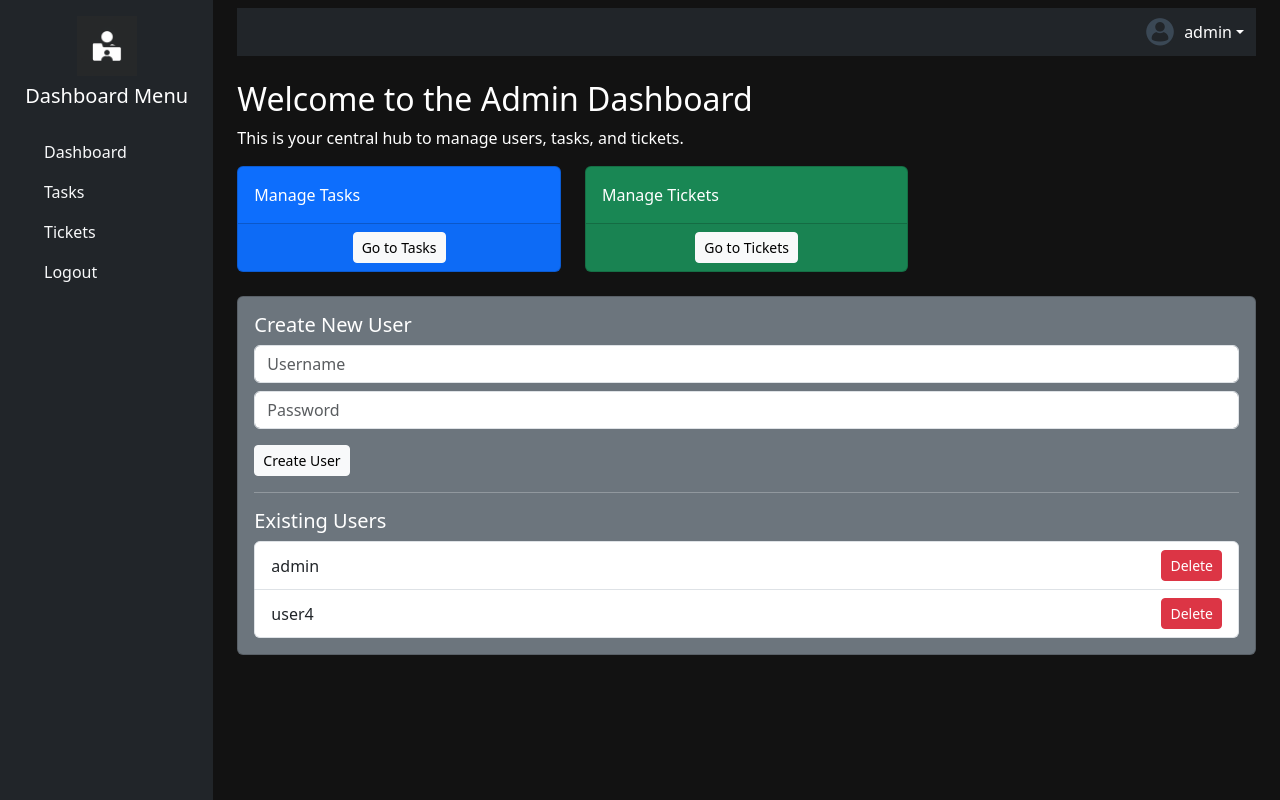
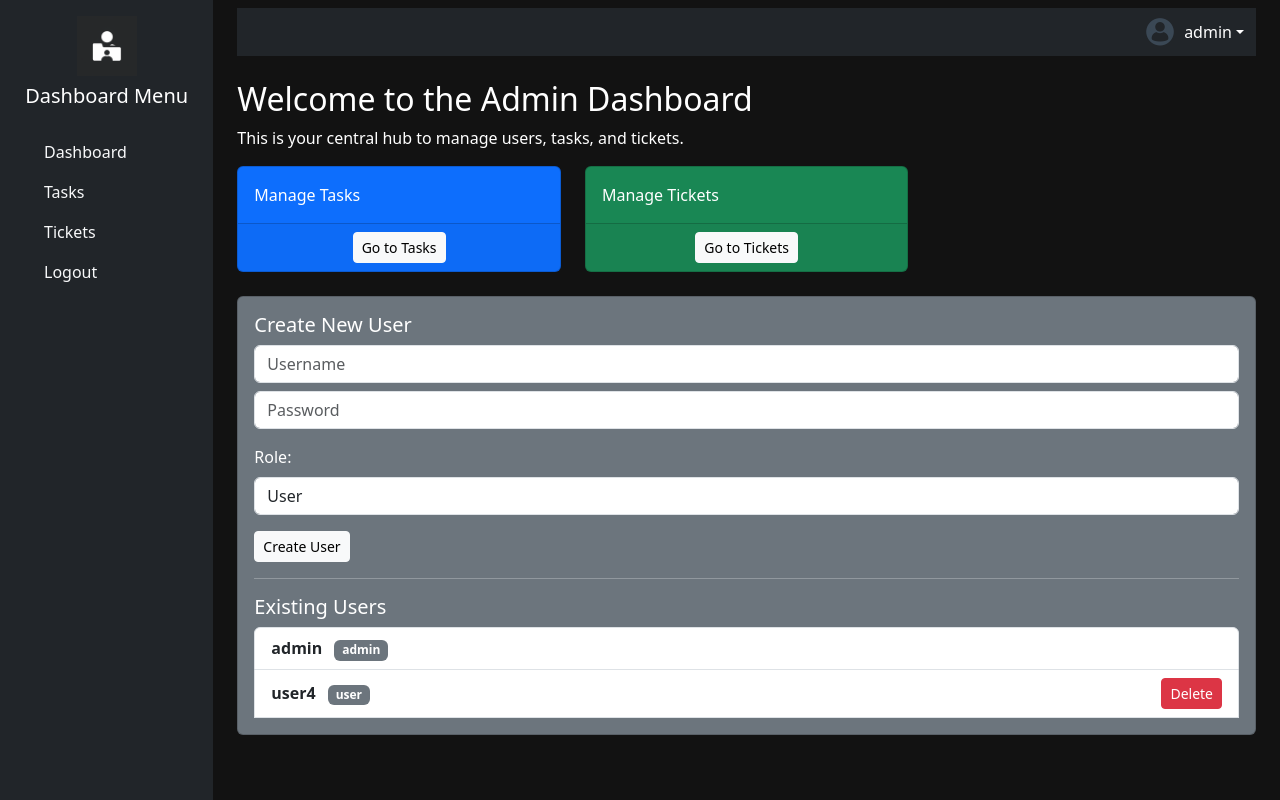
Before and after one commit to achyutvarma/python--task-ticket-management-, a Flask app: page / in a window 1280 px wide. Run offline with Flask 3, Linux system fonts and the light colour scheme; a user stored in the database is signed in.

Commit message:
Update dashboard.html

```diff
--- a/templates/dashboard.html
+++ b/templates/dashboard.html
@@ -70,14 +70,21 @@
                     </div>
                 </div>
 
-                {% if current_user.role == 'admin' %}
+                {% if current_user.role.lower() == 'admin' %}
                 <!-- Admin Only: Create & Delete Users Section -->
                 <div class="card bg-secondary text-white mb-4">
                     <div class="card-body">
                         <h5 class="card-title">Create New User</h5>
                         <form method="POST" action="{{ url_for('create_user') }}">
                             <input type="text" name="username" placeholder="Username" required class="form-control mb-2">
-                            <input type="password" name="password" placeholder="Password" required class="form-control mb-3">
+                            <input type="password" name="password" placeholder="Password" required class="form-control mb-2">
+
+                            <label for="role" class="form-label mt-2">Role:</label>
+                            <select name="role" id="role" class="form-control mb-3" required>
+                                <option value="user">User</option>
+                                <option value="admin">Admin</option>
+                            </select>
+
                             <button type="submit" class="btn btn-light btn-sm">Create User</button>
                         </form>
 
@@ -87,11 +94,40 @@
                         <ul class="list-group text-dark">
                             {% for user in users %}
                             <li class="list-group-item d-flex justify-content-between align-items-center">
-                                {{ user.username }}
-                                <form method="POST" action="{{ url_for('delete_user', user_id=user.id) }}" style="margin: 0;">
-                                    <button type="submit" class="btn btn-danger btn-sm">Delete</button>
-                                </form>
+                                <div>
+                                    <strong>{{ user.username }}</strong>
+                                    <span class="badge bg-secondary ms-2">{{ user.role }}</span>
+                                </div>
+
+                                {% if user.username != current_user.username and user.username != 'admin' %}
+                                <button type="button" class="btn btn-danger btn-sm" data-bs-toggle="modal" data-bs-target="#confirmDeleteModal{{ user.id }}">
+                                    Delete
+                                </button>
+                                {% endif %}
                             </li>
+
+                            {% if user.username != current_user.username and user.username != 'admin' %}
+                            <!-- Modal -->
+                            <div class="modal fade" id="confirmDeleteModal{{ user.id }}" tabindex="-1" aria-labelledby="confirmDeleteLabel{{ user.id }}" aria-hidden="true">
+                                <div class="modal-dialog modal-dialog-centered">
+                                    <div class="modal-content text-dark">
+                                        <div class="modal-header">
+                                            <h5 class="modal-title" id="confirmDeleteLabel{{ user.id }}">Confirm Delete</h5>
+                                            <button type="button" class="btn-close" data-bs-dismiss="modal" aria-label="Close"></button>
+                                        </div>
+                                        <div class="modal-body">
+                                            Are you sure you want to delete <strong>{{ user.username }}</strong>?
+                                        </div>
+                                        <div class="modal-footer">
+                                            <form method="POST" action="{{ url_for('delete_user', user_id=user.id) }}">
+                                                <button type="submit" class="btn btn-danger">Yes</button>
+                                                <button type="button" class="btn btn-secondary" data-bs-dismiss="modal">No</button>
+                                            </form>
+                                        </div>
+                                    </div>
+                                </div>
+                            </div>
+                            {% endif %}
                             {% endfor %}
                         </ul>
                     </div>
```
